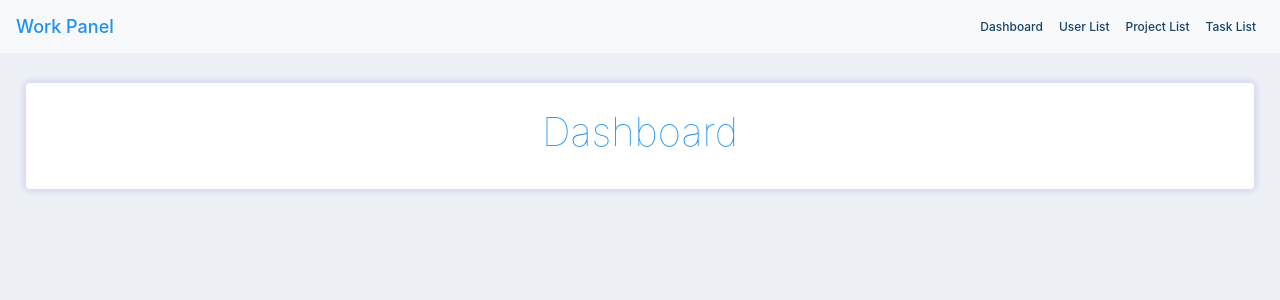
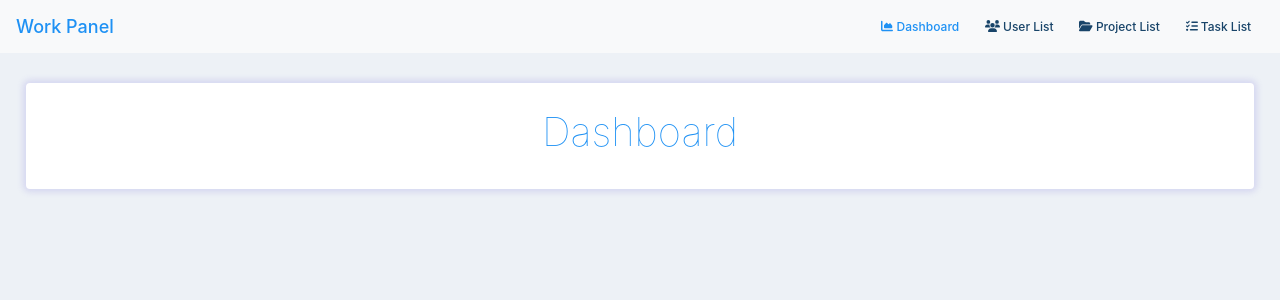
Before and after one commit to NelsonFrancis/work-panel, a React (Create React App) app: page / in a window 1280 px wide. Shown: the top 300 px of the page. Built offline with nearby package versions, Linux system fonts and the light colour scheme.

Commit message:
Nav active link added and icons to nav links added

```diff
--- a/src/App.css
+++ b/src/App.css
@@ -164,10 +164,19 @@ body{
     font-size: 12px !important;
     font-weight: 500 !important;
 }
+.navbar-light .navbar-nav .active{
+    color: #1e91f4 !important;
+    font-size: 12px !important;
+    font-weight: 500 !important;
+}
 .navbar-brand {
     color: #1e91f4 !important;
     font-size: 18px !important;
     font-weight: 500 !important;
+}
+.navbar-expand-lg .navbar-nav .nav-link {
+    padding-right: 0.8rem !important;
+    padding-left: 0.8rem !important;
 }
 .task-description{
     display: block;
--- a/src/components/Dashboard.js
+++ b/src/components/Dashboard.js
@@ -1,7 +1,7 @@
-import React from 'react'
+import React, { useState } from 'react'
 
 const Dashboard = () => {
-
+  const [navActive] = useState(true);
   return (
     <div className='section'>
      <h1 className='page-hd'>Dashboard</h1>
--- a/src/components/Header.js
+++ b/src/components/Header.js
@@ -1,20 +1,29 @@
-import React from 'react'
-import { Link } from "react-router-dom";
+import React from 'react';
+import { NavLink } from "react-router-dom";
+import { FontAwesomeIcon } from "@fortawesome/react-fontawesome";
+import { faChartArea } from "@fortawesome/free-solid-svg-icons";
+import { faUsers } from "@fortawesome/free-solid-svg-icons";
+import { faFolderOpen } from "@fortawesome/free-solid-svg-icons";
+import { faListCheck } from "@fortawesome/free-solid-svg-icons";
 
 function Header() {
+  const dashboard = <FontAwesomeIcon icon={faChartArea} />
+  const users = <FontAwesomeIcon icon={faUsers} />
+  const projects = <FontAwesomeIcon icon={faFolderOpen} />
+  const lists = <FontAwesomeIcon icon={faListCheck} />
   return (
     <div>
         <nav className="navbar navbar-expand-lg navbar-light bg-light">
-            <Link to='/' className="navbar-brand">Work Panel</Link>
+            <NavLink to='/' className="navbar-brand">Work Panel</NavLink>
             <button className="navbar-toggler" type="button" data-toggle="collapse" data-target="#navbarSupportedContent" aria-controls="navbarSupportedContent" aria-expanded="false" aria-label="Toggle navigation">
                 <span className="navbar-toggler-icon"></span>
             </button>
             <div className="collapse navbar-collapse" id="navbarSupportedContent">
                 <ul className="navbar-nav ml-auto">
-                <li className="nav-item"><Link to='/' className="nav-link">Dashboard</Link></li>
-                <li className="nav-item"><Link to='userlist' className="nav-link">User List</Link></li>
-                <li className="nav-item"><Link to='projectlist' className="nav-link">Project List</Link></li>
-                <li className="nav-item"><Link to='tasklist' className="nav-link">Task List</Link></li>
+                <li className="nav-item"><NavLink to='/' className='nav-link'>{dashboard} Dashboard</NavLink></li>
+                <li className="nav-item"><NavLink to='userlist' className='nav-link'>{users} User List</NavLink></li>
+                <li className="nav-item"><NavLink to='projectlist' className='nav-link'>{projects} Project List</NavLink></li>
+                <li className="nav-item"><NavLink to='tasklist' className='nav-link'>{lists} Task List</NavLink></li>
                 </ul>
             </div>
         </nav>
```
Also changed, not shown: 1 other file (tests, documents, lock files or other folders).
